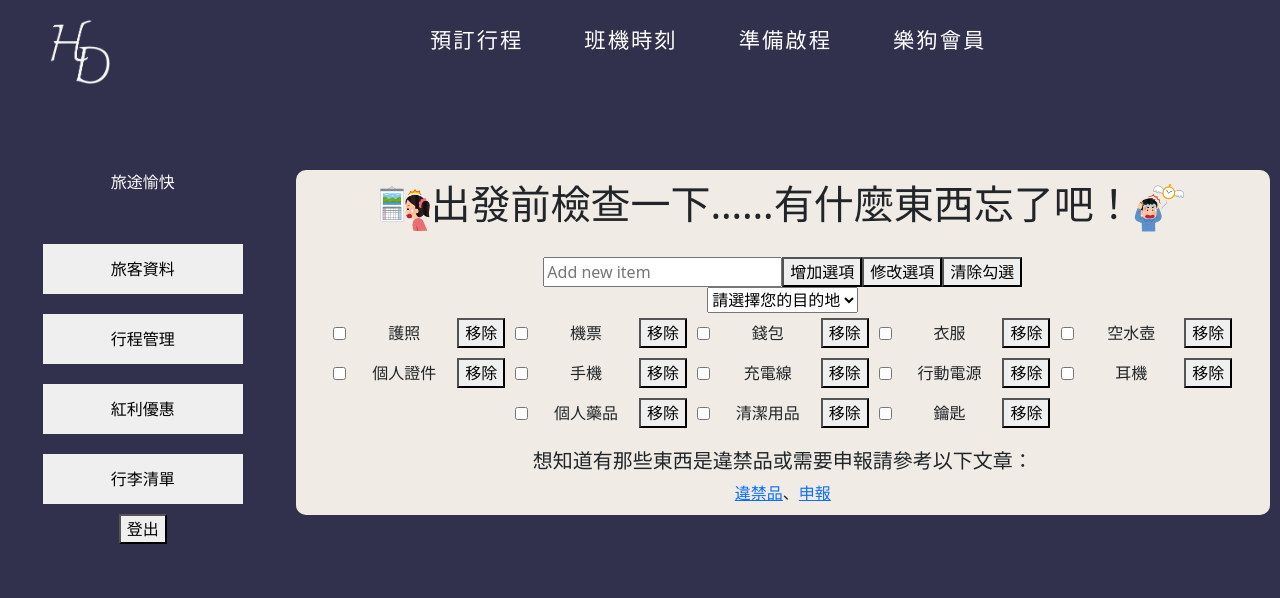
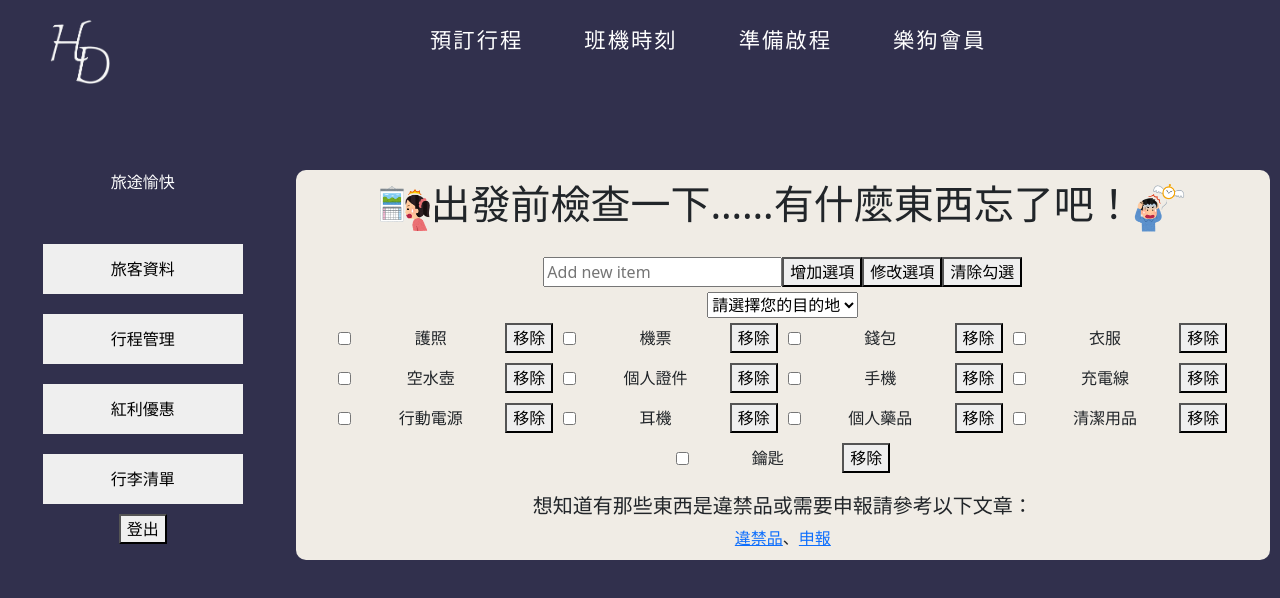
Before and after one commit to xiaxia0321/TWNO1AIR, a Vue app: page /User in a window 1280 px wide. Both pictures are taken after a click on the button "行李清單". Shown: the top 598 px of the page. Built offline with nearby package versions, Linux system fonts and the light colour scheme.

Commit message:
違禁品提醒系統

```diff
--- a/src/views/User.vue
+++ b/src/views/User.vue
@@ -357,7 +357,7 @@ export default {
                 // 檢查是否包含敏感詞
                 if (this.sensitiveWords.some(word => this.newItem.includes(word))) {
                     // 如果包含敏感詞，顯示提醒
-                    const confirmed = window.confirm("請注意，此物品包含敏感詞。確定要加入清單嗎？");
+                    const confirmed = window.confirm("請注意，此物品包含可能是違禁品的敏感詞。確定要加入清單嗎？");
                     if (!confirmed) {
                         // 如果使用者取消，清空輸入
                         this.newItem = "";
@@ -551,7 +551,7 @@ export default {
                 <button @click="addItem">增加選項</button>
                 <button @click="toggleEditMode">修改選項</button>
                 <button @click="clearChecked">清除勾選</button><br>
-                <select v-model="selectedCity" @change="updateSuggestedItems">
+                <select v-model="selectedCity" @change="updateSuggestedItems" class="lo">
                     <option value="">請選擇您的目的地</option>
                     <option value="San Francisco">舊金山</option>
                     <option value="Los Angeles">洛杉磯</option>
@@ -585,25 +585,8 @@ export default {
                 </ul>
 
                 <h5>想知道有那些東西是違禁品或需要申報請參考以下文章：</h5>
-                <a href="https://www.callcarbar.com.tw/10290/departure_0218"  target="_blank">違禁品</a>、<a href="https://www.edh.tw/lohas/article/31229"  target="_blank">申報</a>
-
-                <!-- <ul>
-                    <li v-for="(item, index) in checklist" :key="index" :class="{ 'edit-mode': editMode }">
-                        <input type="checkbox" v-model="isChecked[index]" v-show="!editMode">
-                        <span v-show="!editMode">{{ item }}</span>
-                        <input type="text" v-model="checklist[index]" v-show="editMode">
-                        <button @click="removeItem(index)">移除</button>
-                    </li>
-                </ul> -->
-
-                <!-- <div>
-                    <h2>已完成事項：</h2>
-                    <ul>
-                        <li v-for="(isChecked, index) in checkedItems" :key="index" v-if="isChecked">
-                            {{ checklist[index] }}
-                        </li>
-                    </ul>
-                </div> -->
+                <a href="https://www.callcarbar.com.tw/10290/departure_0218" target="_blank">違禁品</a>、<a
+                    href="https://www.edh.tw/lohas/article/31229" target="_blank">申報</a>
             </div>
         </div>
     </div>
@@ -789,7 +772,7 @@ li {
     align-items: center;
     margin: 5px;
     justify-content: space-between;
-    flex-basis: 18%;
+    flex-basis: 22.5%;
 }
 
 input[type="checkbox"] {
@@ -814,4 +797,8 @@ input[type="checkbox"] {
 .Contraband {
     width: 1080px;
 }
+
+.lo {
+    margin-top: 5px;
+}
 </style>
```
